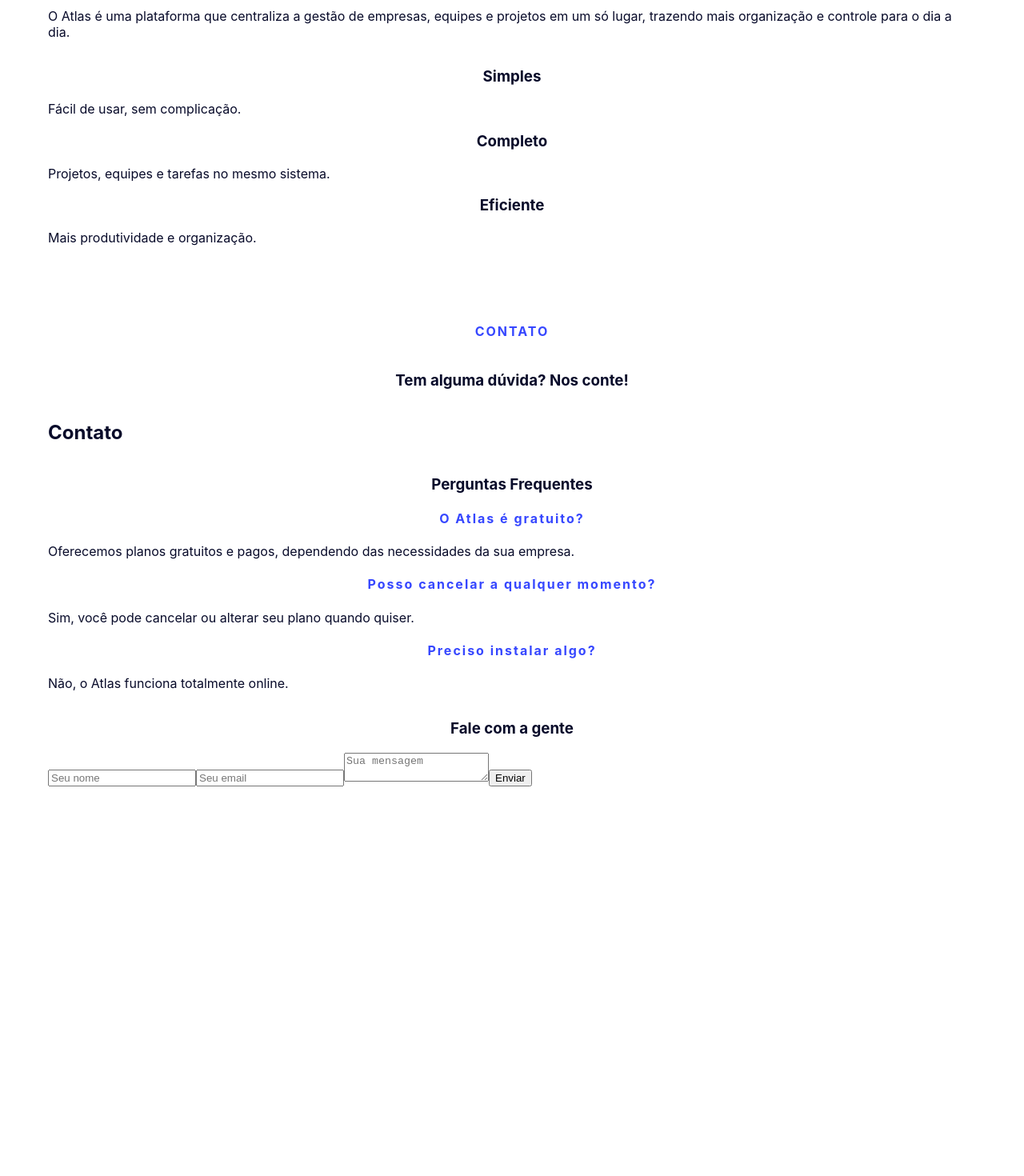
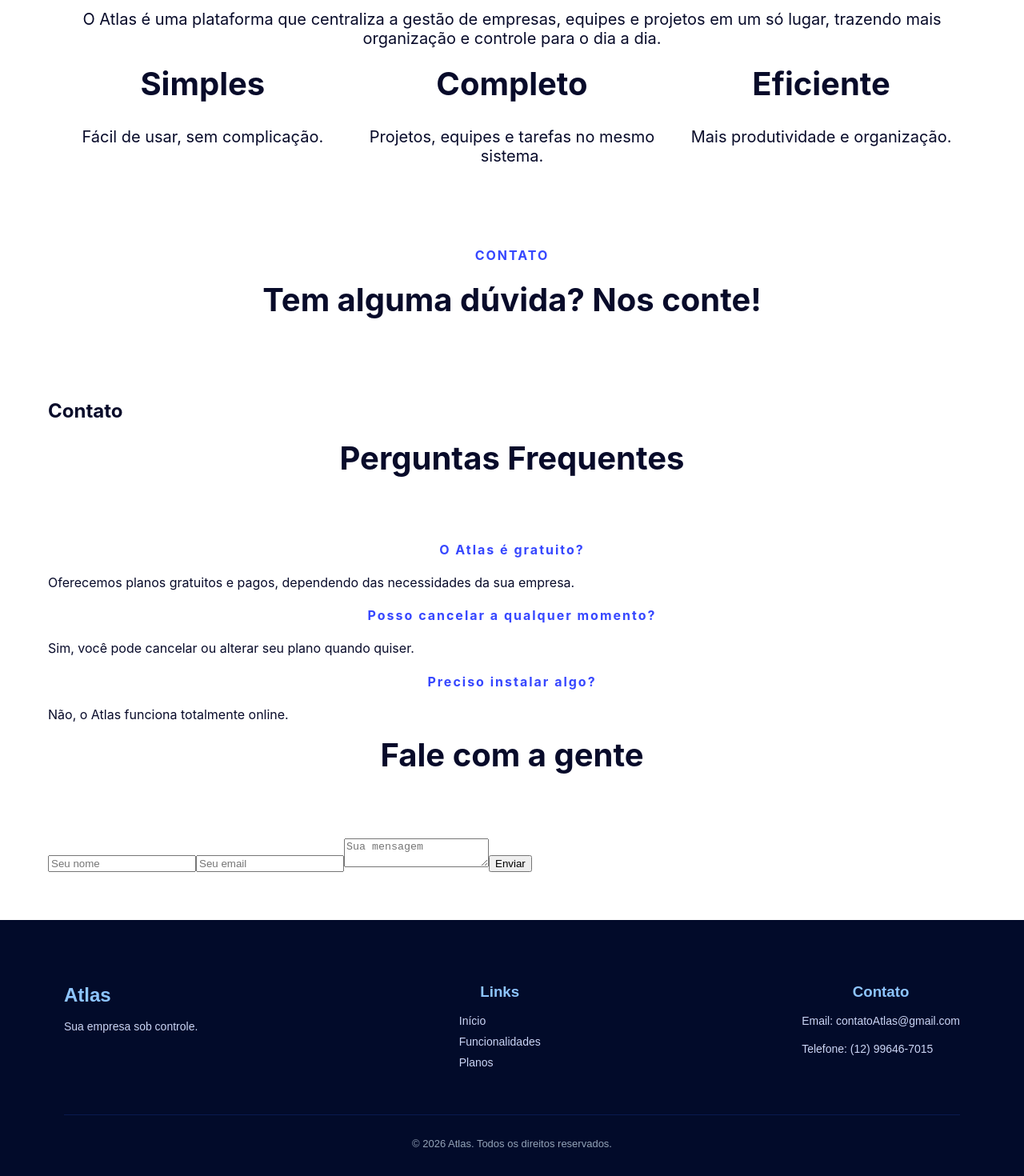
Before and after one commit to carloshenrique54/Atlas, a React (Create React App) app: page / in a window 1280 px wide. Shown: the part 2835-4305 px from the top of the page at 80% size. Before the commit the page ends 3878 px from the top, so only its background shows below. Built offline with nearby package versions, Linux system fonts and the light colour scheme.

Commit message:
Adiciona footer na pagina home

```diff
--- a/src/App.js
+++ b/src/App.js
@@ -3,6 +3,7 @@ import { BrowserRouter, Route, Routes } from 'react-router-dom';
 import './styles/App.css';
 import './styles/Header.css';
 import './styles/Home.css';
+import './styles/Footer.css'
 
 import Home from './pages/Home'
 import Cadastro from './pages/Cadastro'
@@ -10,6 +11,7 @@ import Login from './pages/Login'
 import Pagamento from './pages/Pagamento'
 
 import Header from './components/Header';
+import Footer from './components/Footer';
 
 function App() {
 
@@ -25,7 +27,9 @@ function App() {
         <Route path='/Cadastro' element={<Cadastro />} />
       </Routes>
 
+      <Footer />
     </BrowserRouter>
+
   );
 }
 
--- /dev/null
+++ b/src/components/Footer.js
@@ -0,0 +1,35 @@
+function Footer(){
+    return(
+        <footer>
+            <div class="footer-container">
+
+            <div class="footer-section">
+                <h2>Atlas</h2>
+                <p>Sua empresa sob controle.</p>
+            </div>
+
+            <div class="footer-section">
+                <h3>Links</h3>
+                <ul>
+                    <li><a href="#">Início</a></li>
+                    <li><a href="#">Funcionalidades</a></li>
+                    <li><a href="#">Planos</a></li>
+                </ul>
+            </div>
+
+                <div class="footer-section">
+                    <h3>Contato</h3>
+                    <p>Email: contatoAtlas@gmail.com</p>
+                    <p>Telefone: (12) 99646-7015</p>
+                </div>
+
+            </div>
+
+            <div class="footer-bottom">
+                <p>© 2026 Atlas. Todos os direitos reservados.</p>
+            </div>
+        </footer>
+    )
+}
+
+export default Footer;
--- /dev/null
+++ b/src/styles/Footer.css
@@ -0,0 +1,84 @@
+footer {
+  background-color: #020b2a;
+  color: #cbd5f5;
+  padding: 60px 80px 20px;
+  font-family: Arial, sans-serif;
+}
+
+.footer-container {
+  display: flex;
+  justify-content: space-between;
+  flex-wrap: wrap;
+}
+
+.footer-section {
+  max-width: 300px;
+}
+
+.footer-section h2 {
+  color: #8ec5ff;
+  margin-bottom: 15px;
+}
+
+.footer-section h3 {
+  color: #8ec5ff;
+  margin-bottom: 15px;
+}
+
+.footer-section p {
+  font-size: 14px;
+  line-height: 1.5;
+}
+
+.footer-section ul {
+  list-style: none;
+  padding: 0;
+}
+
+.footer-section ul li {
+  margin-bottom: 8px;
+}
+
+.footer-section ul li a {
+  text-decoration: none;
+  color: #cbd5f5;
+  font-size: 14px;
+  transition: 0.3s;
+}
+
+.footer-section ul li a:hover {
+  color: #8ec5ff;
+}
+
+.footer-section .socials {
+  display: flex;
+  gap: 15px;
+  margin-top: 10px;
+}
+
+.footer-section .socials a {
+  width: 45px;
+  height: 45px;
+  background-color: #0a1a4f;
+  display: flex;
+  align-items: center;
+  justify-content: center;
+  border-radius: 8px;
+  color: #cbd5f5;
+  font-size: 20px;
+  transition: 0.3s;
+}
+
+.footer-section .socials a:hover {
+  background-color: #1e3a8a;
+  color: #fff;
+}
+
+.footer-bottom {
+  border-top: 1px solid #0a1a4f;
+  margin-top: 40px;
+  padding-top: 15px;
+  text-align: center;
+  font-size: 13px;
+  color: #94a3b8;
+}
--- a/src/styles/Home.css
+++ b/src/styles/Home.css
@@ -92,7 +92,7 @@ h4{
     padding: 20px;
 }
 
-#funcionalidades h3, #beneficios h3{
+#funcionalidades h3, #beneficios h3, #sobre h3, #contato h3{
     font-weight: 750;
     font-size: 40px;
     margin-top: 0;
@@ -243,3 +243,33 @@ h4{
     color: #080b2aac;
     font-weight: 600;
 }
+
+#sobre{
+    text-align: center;
+    display: flex;
+}
+
+#sobre h3{
+    margin-bottom: 10px;
+}
+
+.sobre-container{
+    display: grid;
+    text-align: center;
+    grid-template-columns: repeat(3, 1fr);
+}
+
+#sobre p{
+    font-size: 20px;
+}
+
+.cardS{
+    display: flex;
+    flex-direction: column;
+}
+
+.cardS h3{
+    font-size: 25px;
+    color: #3647ff;
+    color: aqua;
+}
```
